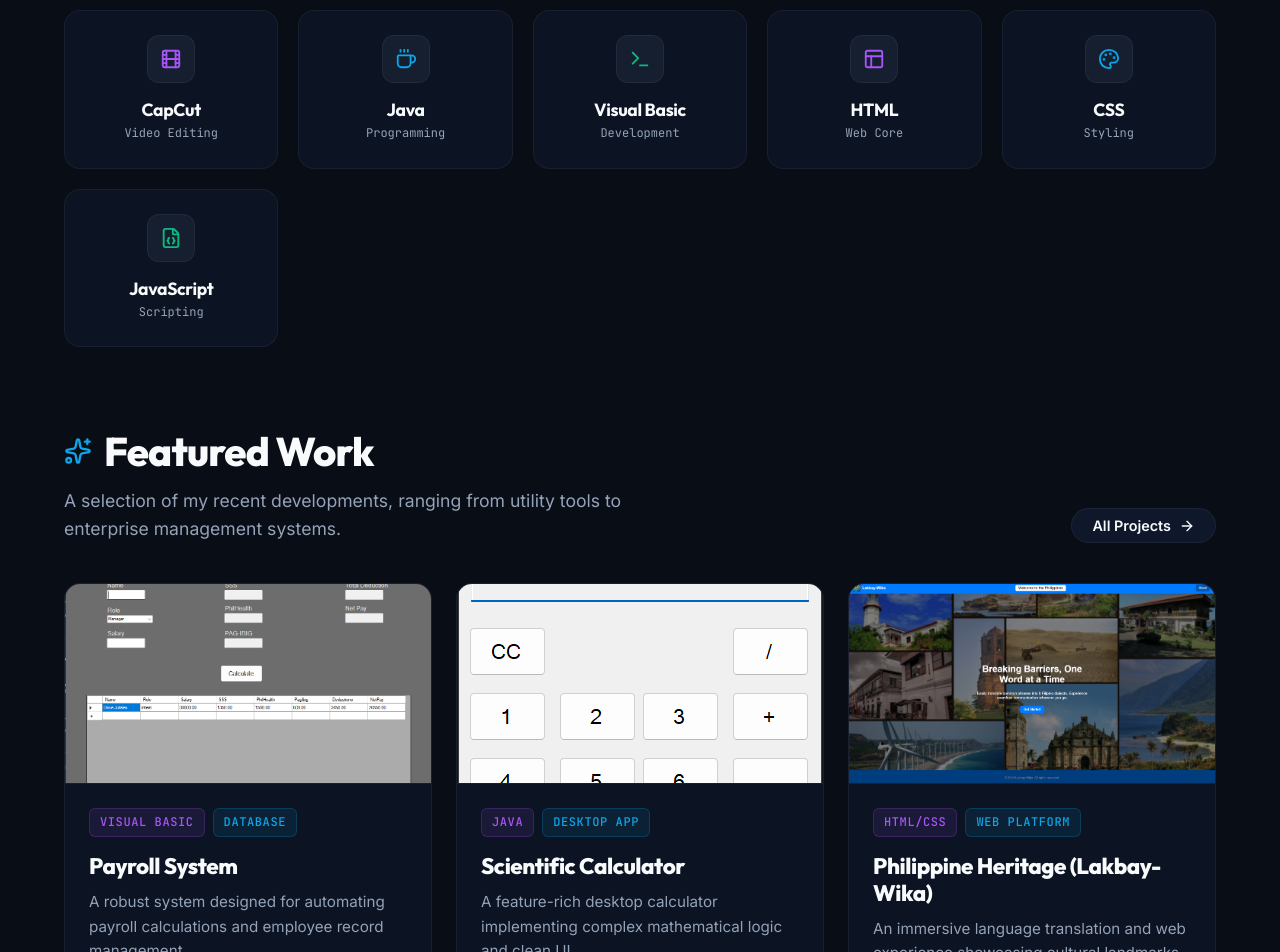
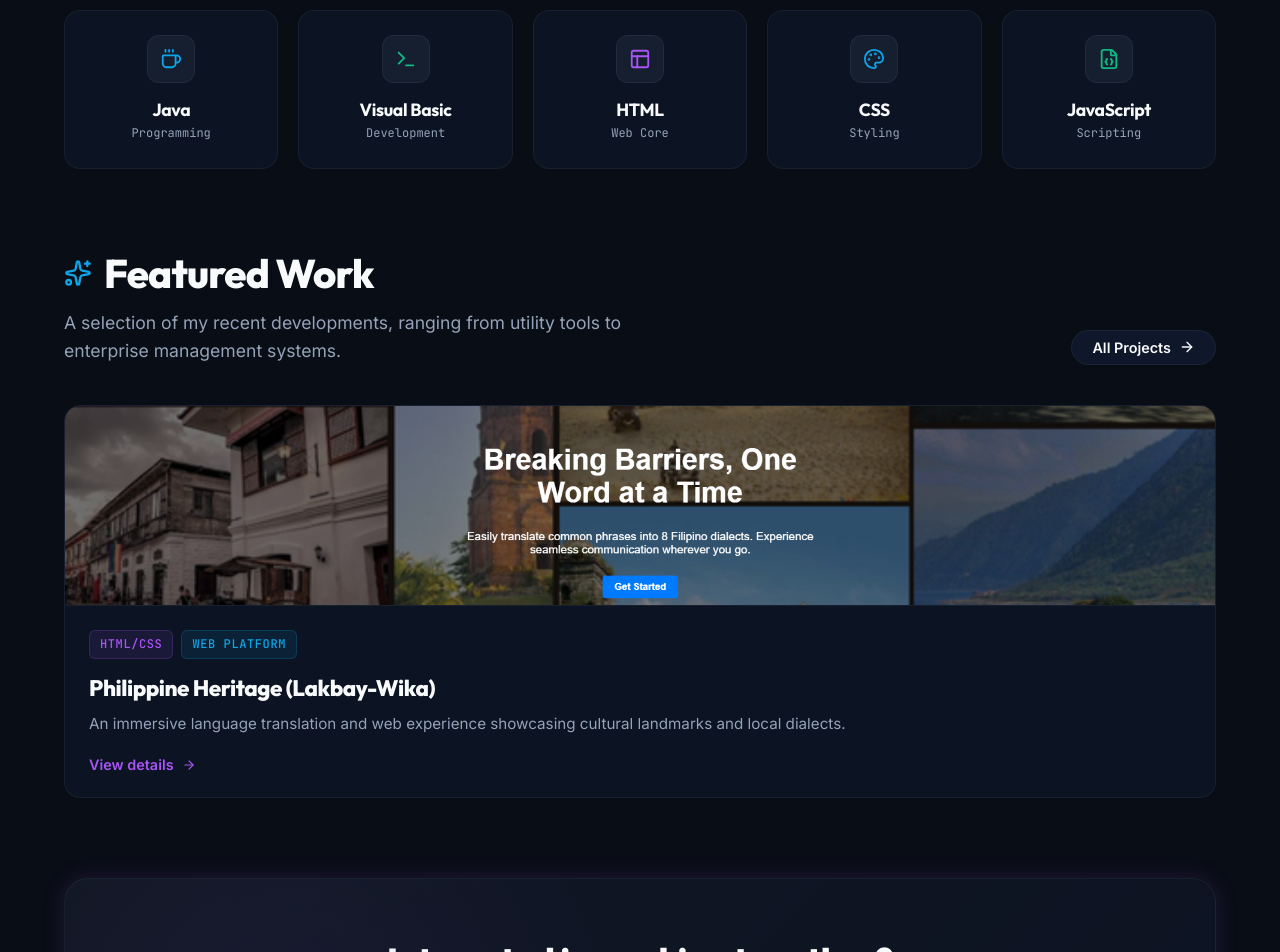
Before and after one commit to ChristianJuliales/Portfolio, a React (Vite) app: page / in a window 1280 px wide. Shown: the part 1380-2332 px from the top of the page. Built offline with nearby package versions, Linux system fonts and the light colour scheme.

Commit message:
minimal fixation

```diff
--- a/src/pages/Home.jsx
+++ b/src/pages/Home.jsx
@@ -1,5 +1,4 @@
 import {
-  Film,
   Coffee,
   Terminal as CodeIcon,
   Layout,
@@ -12,7 +11,6 @@ import {
 
 export default function Home({ setActiveTab }) {
   const techStack = [
-    { name: 'CapCut', desc: 'Video Editing', icon: Film, color: 'var(--color-primary)' },
     { name: 'Java', desc: 'Programming', icon: Coffee, color: 'var(--color-secondary)' },
     { name: 'Visual Basic', desc: 'Development', icon: CodeIcon, color: 'var(--color-tertiary)' },
     { name: 'HTML', desc: 'Web Core', icon: Layout, color: 'var(--color-primary)' },
@@ -21,20 +19,6 @@ export default function Home({ setActiveTab }) {
   ];
 
   const featuredProjects = [
-    {
-      title: 'Payroll System',
-      category: 'Visual Basic',
-      platform: 'Database',
-      desc: 'A robust system designed for automating payroll calculations and employee record management.',
-      img: '/Payroll.png',
-    },
-    {
-      title: 'Scientific Calculator',
-      category: 'Java',
-      platform: 'Desktop App',
-      desc: 'A feature-rich desktop calculator implementing complex mathematical logic and clean UI.',
-      img: '/Calculator.png',
-    },
     {
       title: 'Philippine Heritage (Lakbay-Wika)',
       category: 'HTML/CSS',
--- a/src/pages/Resume.jsx
+++ b/src/pages/Resume.jsx
@@ -92,14 +92,6 @@ const seedResume = {
         { name: 'CSS3', level: 'Advanced' }
       ]
     },
-    {
-      title: 'Creative & Multimedia',
-      skills: [
-        { name: 'Video Editing', level: 'Advanced' },
-        { name: 'CapCut Studio', level: 'Advanced' },
-        { name: 'Media Content Creation', level: 'Intermediate' }
-      ]
-    }
   ],
   contacts: [
     { name: 'Email', value: 'dave.juliales@gmail.com', url: 'mailto:dave.juliales@gmail.com' },
```
Also changed, not shown: 1 other file (tests, documents, lock files or other folders).
